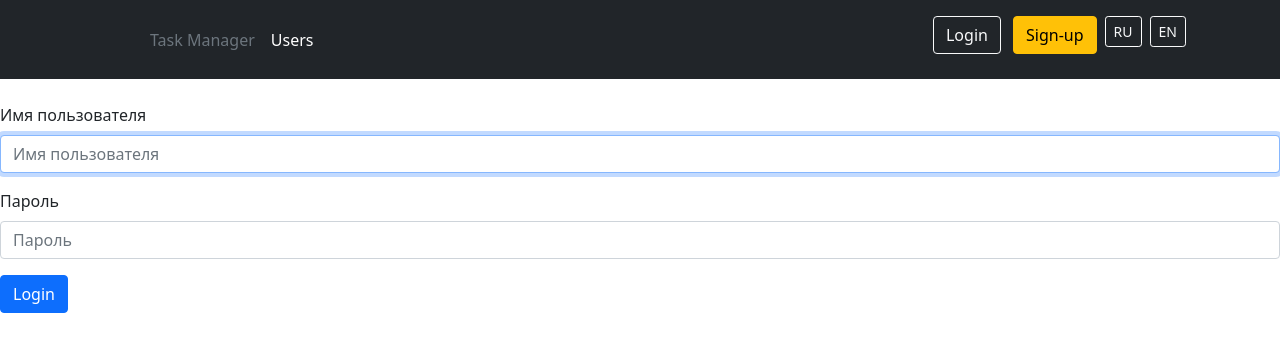
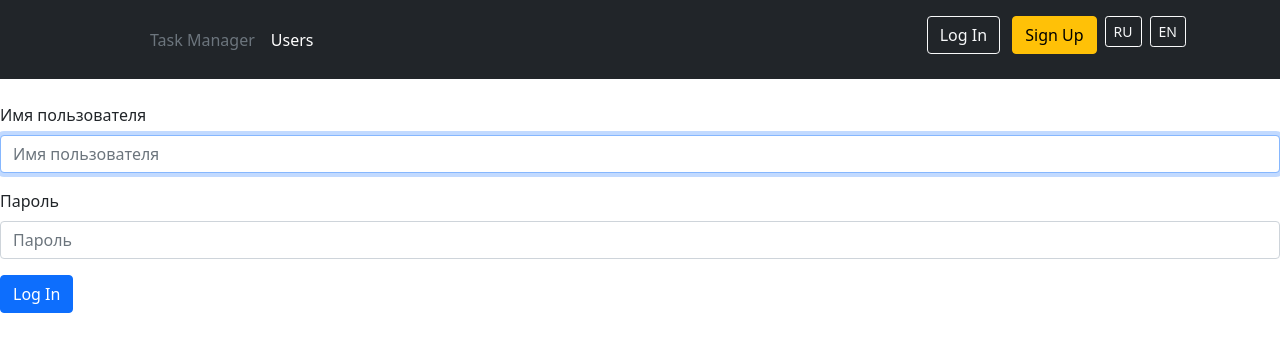
Before and after one commit to Xequrt/python-project-52, a Django app: page /login/ in a window 1280 px wide. Shown: the top 352 px of the page. Run offline with Django 5.2, Linux system fonts and the light colour scheme; some libraries are stand-ins or nearby versions.

Commit message:
Fix translate login nav-menu

```diff
--- a/task_manager/templates/base.html
+++ b/task_manager/templates/base.html
@@ -35,13 +35,13 @@
                     <div class="text-end me-2">
                         <form method="post" action="{% url 'logout' %}">
                             {% csrf_token %}
-                            <button class="btn-warning" onclick="location.href='{% url 'logout' %}'">{% translate "Logout" %}</button>
+                            <button class="btn-warning" onclick="location.href='{% url 'logout' %}'">{% trans "Logout" context "menu_item" %}</button>
                         </form>
                     </div>
                     {% else %}
                     <div class="text-end me-2">
-                        <button class="btn btn-outline-light me-2" onclick="location.href='{% url 'login' %}'">{% translate "Login" %}</button>
-                        <button class="btn btn-warning" onclick="location.href='{% url 'user_create' %}'">{% translate "Sign-up" %}</button>
+                        <button class="btn btn-outline-light me-2" onclick="location.href='{% url 'login' %}'">{% trans "Log In" context "menu_item" %}</button>
+                        <button class="btn btn-warning" onclick="location.href='{% url 'user_create' %}'">{% trans "Sign Up" context "menu_item" %}</button>
                     </div>
                     {% endif %}
                     <form action="{% url 'set_language' %}" method="post" class="d-flex align-items-center ms-auto">
--- a/task_manager/templates/login.html
+++ b/task_manager/templates/login.html
@@ -4,7 +4,7 @@
 {% load i18n %}
 
 {% block title %}
-    {% translate "Login" %}
+    {% trans "Log In" %}
 {% endblock %}
 
 {% block content %}
@@ -12,7 +12,7 @@
         {% csrf_token %}
         {% bootstrap_form form %}
         <div class="buttons">
-            <button type="submit" class="btn btn-primary">{% translate "Login" %}</button>
+            <button type="submit" class="btn btn-primary">{% trans "Log In" context "menu_item" %}</button>
         </div>
     </form>
 {% endblock %}
```
Also changed, not shown: task_manager/locale/ru/LC_MESSAGES/django.po.
